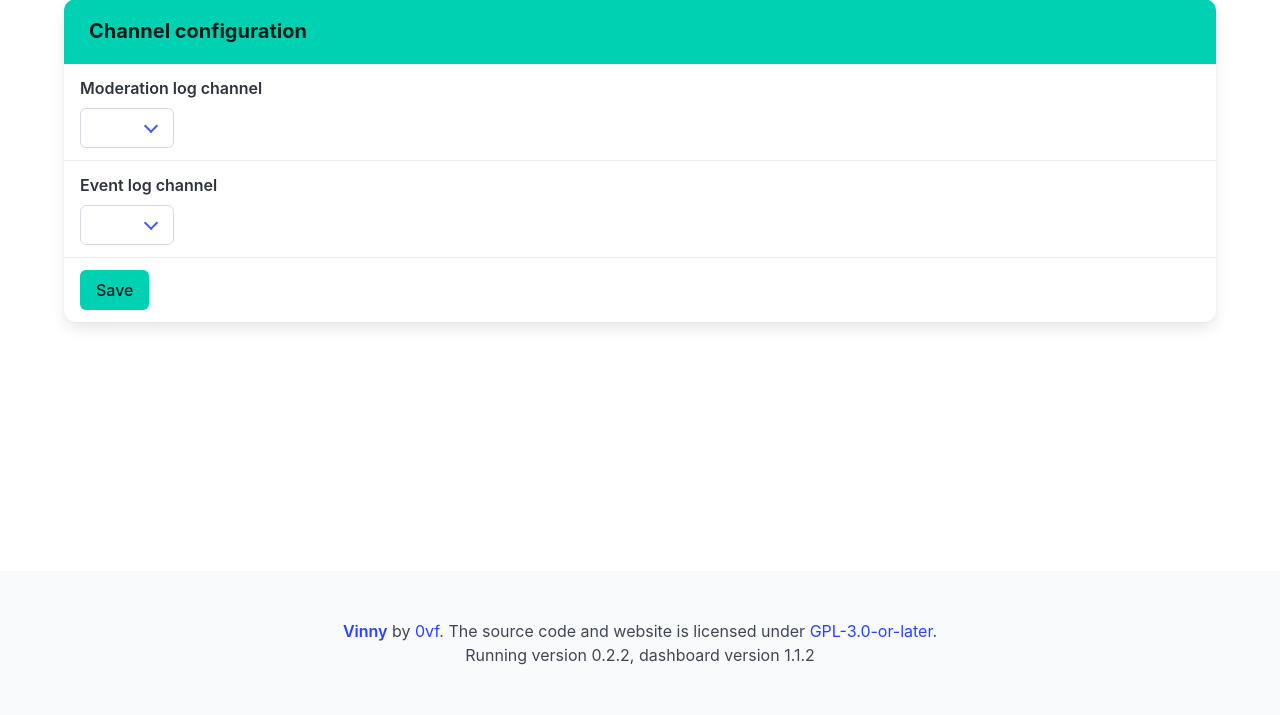
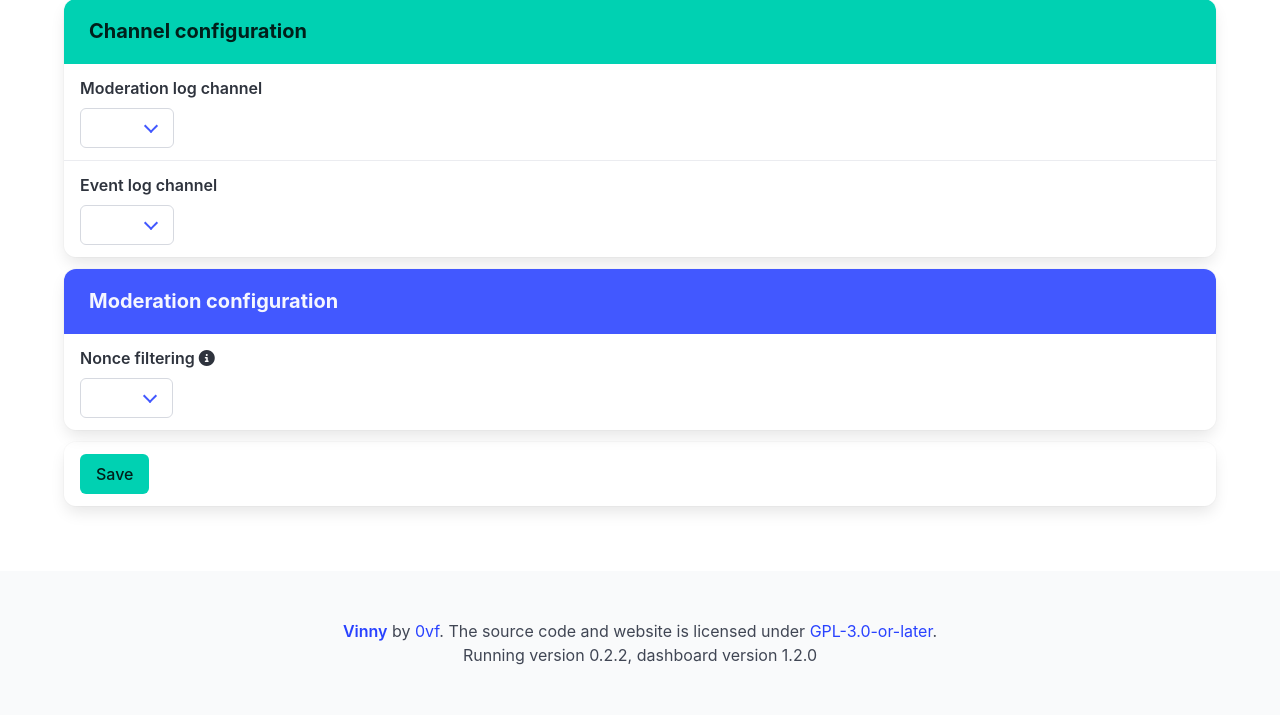
Before and after one commit to Vinny-Bot/Vinny, a Flask app: template dashboard/templates/server.html in a window 1280 px wide. Shown: the part 185-900 px from the top of the page. Run offline with Flask 3, Linux system fonts and the light colour scheme; the template is opened without the code that fills it, so the values that code supplies are empty; parts of the project's set-up code (start-up, migrations or seed data) failed here and were passed over; some libraries are stand-ins or nearby versions.

Commit message:
dashboard: add nonce filter, display abbreviated ID, bump to 1.2.0

```diff
--- a/dashboard/dashboard.py
+++ b/dashboard/dashboard.py
@@ -31,7 +31,7 @@ sys.path.append(os.path.normpath(os.path.join(os.path.dirname(os.path.abspath(__
 from utils import utils, db, info
 from ast import literal_eval
 
-dashboard_version = "1.1.2"
+dashboard_version = "1.2.0"
 
 app = Flask(__name__)
 
@@ -70,7 +70,7 @@ def inject_global_vars():
 
 @app.route("/login/")
 def login():
-	return OAuth2.create_session()
+	return OAuth2.create_session(scope=["identify", "guilds"])
 
 @app.route("/logout/")
 def logout():
@@ -133,19 +133,28 @@ def server_view(guild_id):
 	if request.method == 'POST':
 		log_channel = request.form["log_channel"]
 		event_log_channel = request.form["event_log_channel"]
+		nonce_filter = request.form["nonce_filter"]
+		if nonce_filter == "0":
+			nonce_filter = 0
+		else:
+			nonce_filter = 1
 		if log_channel == 0 or log_channel in guild_channels.response:
 			db.set_log_channel(guild_id, log_channel, conn, c)
 		if event_log_channel == 0 or event_log_channel in guild_channels.response:
 			db.set_event_log_channel(guild_id, event_log_channel, conn, c)
+		if nonce_filter == 0 or nonce_filter == 1:
+			db.set_nonce_filter_status(guild_id, nonce_filter, conn, c)
 		db_log_channel = db.get_log_channel(guild_id, c)
 		db_event_log_channel = db.get_event_log_channel(guild_id, c)
+		db_nonce_filter = db.get_nonce_filter_status(guild_id, c)
 		conn.close()
-		return render_template("server.html", guild=guild_obj, user=user, guild_channels=guild_channels.response, saved=True, log_channel=db_log_channel, event_log_channel=db_event_log_channel, title=f"{guild_name}", description=f"{guild_name} configuration panel", url=f"{config_data['dashboard']['url']}{url_for('server_view', guild_id=guild_id)}")
+		return render_template("server.html", guild=guild_obj, user=user, guild_channels=guild_channels.response, saved=True, log_channel=db_log_channel, event_log_channel=db_event_log_channel, nonce_filter=db_nonce_filter, title=f"{guild_name}", description=f"{guild_name} configuration panel", url=f"{config_data['dashboard']['url']}{url_for('server_view', guild_id=guild_id)}")
 	else:
 		db_log_channel = db.get_log_channel(guild_id, c)
 		db_event_log_channel = db.get_event_log_channel(guild_id, c)
+		db_nonce_filter = db.get_nonce_filter_status(guild_id, c)
 		conn.close()
-		return render_template("server.html", guild=guild_obj, user=user, guild_channels=guild_channels.response, saved=False, log_channel=db_log_channel, event_log_channel=db_event_log_channel, title=f"{guild_name}", description=f"{guild_name} configuration panel", url=f"{config_data['dashboard']['url']}{url_for('server_view', guild_id=guild_id)}")
+		return render_template("server.html", guild=guild_obj, user=user, guild_channels=guild_channels.response, saved=False, log_channel=db_log_channel, event_log_channel=db_event_log_channel, nonce_filter=db_nonce_filter, title=f"{guild_name}", description=f"{guild_name} configuration panel", url=f"{config_data['dashboard']['url']}{url_for('server_view', guild_id=guild_id)}")
 
 @app.route("/dashboard/server/<int:guild_id>/moderations/")
 async def moderations_redirect(guild_id):
@@ -183,6 +192,8 @@ async def moderations(guild_id, page_number):
 						mutable_moderation[9] = "No"
 					else:
 						mutable_moderation[9] = "Yes"
+					mutable_moderation.append(moderation[2])
+					mutable_moderation.append(moderation[3])
 					hero_chunk.append(tuple(mutable_moderation))
 			elif lock:
 				pass
--- a/dashboard/templates/base.html
+++ b/dashboard/templates/base.html
@@ -40,6 +40,7 @@ use my commits if you have received permission from me. <0vfx@proton.me>
 		<link href="https://fonts.googleapis.com/css2?family=Ubuntu:ital,wght@0,300;0,400;0,500;0,700;1,300;1,400;1,500;1,700&display=swap" rel="stylesheet">
 		<link rel="shortcut icon" href="{{ url_for('static', filename='favicon.ico') }}">
 		<script src="https://ajax.googleapis.com/ajax/libs/jquery/3.7.1/jquery.min.js"></script>
+		<link rel="stylesheet" href="https://cdn.jsdelivr.net/npm/@creativebulma/bulma-tooltip@1.2.0/dist/bulma-tooltip.min.css">
 	</head>
 
 	<div class="container">
@@ -80,7 +81,7 @@ use my commits if you have received permission from me. <0vfx@proton.me>
 				<div class="modal-content">
 					<span class="close">&times;</span>
 					<p>{{ user.name }}</p>
-					<p>{{ user.email }}</p>
+					<p>{{ user.id }}</p>
 					<br>
 					<a class="button is-danger" href="/logout">Log out</a>
 				</div>
--- a/dashboard/templates/moderations.html
+++ b/dashboard/templates/moderations.html
@@ -49,8 +49,8 @@ use my commits if you have received permission from me. <0vfx@proton.me>
 						{% elif moderation[4] == "Ban" and moderation[6] == "S4" %}
 						<th><span class="tag is-danger" style="background-color: #C01D3C; color: #1A0006;">Ban - {{ moderation[6] }}</span></th>
 						{% endif %}
-						<th>{{ moderation[2] }}</th>
-						<th>{{ moderation[3] }}</th>
+						<th><abbr title="{{ moderation[11] }}">{{ moderation[2] }}</abbr></th>
+						<th><abbr title="{{ moderation[12] }}">{{ moderation[3] }}</abbr></th>
 						<th>{{ moderation[5] }}</th>
 						<th>{{ moderation[8] }}</th>
 						<th>{{ moderation[7] }}</th>
--- a/dashboard/templates/server.html
+++ b/dashboard/templates/server.html
@@ -30,15 +30,16 @@ use my commits if you have received permission from me. <0vfx@proton.me>
 	</div>
 	<br><br>
 	<div class="container hero">
+		<form method="POST" class="field">
 		<div class="panel is-primary">
 			<p class="panel-heading">Channel configuration</p>
-			<form method="POST" class="field">
+
 			<div class="panel-block">
 				<div class="field">
 					<label class="label">Moderation log channel</label>
 					<div class="control">
 						<div class="select">
-							<select id="log_channel" name="log_channel">>
+							<select id="log_channel" name="log_channel">
 								<option value="0">None</option>
 								{% for id, name in guild_channels.items() %}
 									<option value="{{ id }}">{{ name }}</option>
@@ -53,7 +54,7 @@ use my commits if you have received permission from me. <0vfx@proton.me>
 					<label class="label">Event log channel</label>
 					<div class="control">
 						<div class="select">
-							<select id="event_log_channel" name="event_log_channel">>
+							<select id="event_log_channel" name="event_log_channel">
 								<option value="0">None</option>
 								{% for id, name in guild_channels.items() %}
 									<option value="{{ id }}">{{ name }}</option>
@@ -63,25 +64,44 @@ use my commits if you have received permission from me. <0vfx@proton.me>
 					</div>
 				</div>
 			</div>
+		</div>
+		<div class="panel is-link">
+			<p class="panel-heading">Moderation configuration</p>
 			<div class="panel-block">
-				<div class="field is-grouped">
+				<div class="field">
+					<label class="label" data-tooltip="Filter & log messages hidden in message nonces.">Nonce filtering <i class="fas fa-info-circle"></i></label>
+					<div class="control">
+						<div class="select">
+							<select id="nonce_filter" name="nonce_filter">
+								<option value="0">False</option>
+								<option value="1">True</option>
+							</select>
+						</div>
+					</div>
+				</div>
+			</div>
+		</div>
+		<div class="panel is-success">
+			<div class="panel-block">
 				<div class="control">
 					<input type="hidden" id="db_log_channel" name="db_log_channel" value="{{ log_channel }}">
 					<input type="hidden" id="db_event_log_channel" name="db_event_log_channel" value="{{ event_log_channel }}">
+					<input type="hidden" id="db_nonce_filter" name="db_nonce_filter" value="{{ nonce_filter }}">
 					<button type="submit" class="button is-primary">Save</button><br>
 					{% if saved == True %}
 						<span class="has-text-success is-vcentered" style="vertical-align: bottom;"><i class="icon fa-solid fa-square-check"></i>Successfully saved!</span>
 					{% endif %}
 				</div>
 			</div>
+		</div>
 		</form>
-		</div>
 	</div>
 </section>
 <script>
 	$(document).ready(function() {
 		$("#log_channel").val(document.getElementById("db_log_channel").value)
 		$("#event_log_channel").val(document.getElementById("db_event_log_channel").value)
+		$("#nonce_filter").val(document.getElementById("db_nonce_filter").value)
 	});
 </script>
 {% endblock %}
```
Lines whose indentation alone changed are shown as unchanged.
